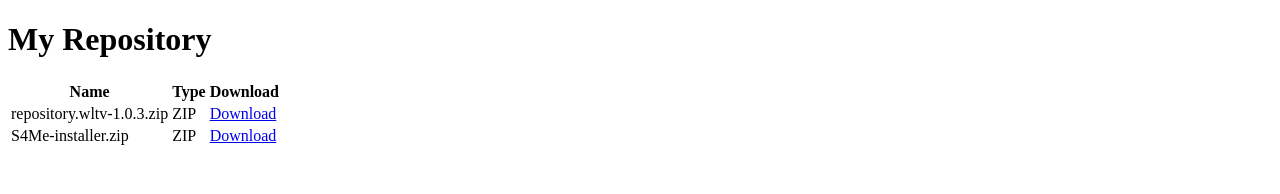
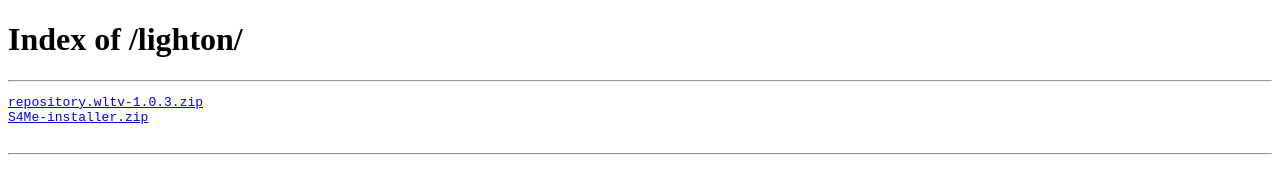
Before and after one commit to kaiossyt/lighton, a plain HTML site: page index.html in a window 1280 px wide. Drawn offline with Linux system fonts and the light colour scheme.

Commit message:
changed some shit

```diff
--- a/index.html
+++ b/index.html
@@ -1,27 +1,17 @@
 <!DOCTYPE html>
-<html>
+<html lang="en">
 <head>
-    <meta charset="UTF-8">
-    <title>My Repository</title>
+  <meta charset="UTF-8">
+  <meta name="viewport" content="width=device-width, initial-scale=1">
+  <title>Index of /lighton/</title>
 </head>
 <body>
-    <h1>My Repository</h1>
-    <table>
-        <tr>
-            <th>Name</th>
-            <th>Type</th>
-            <th>Download</th>
-        </tr>
-        <tr>
-            <td>repository.wltv-1.0.3.zip</td>
-            <td>ZIP</td>
-            <td><a href="repository.wltv-1.0.3.zip">Download</a></td>
-        </tr>
-        <tr>
-            <td>S4Me-installer.zip</td>
-            <td>ZIP</td>
-            <td><a href="S4Me-installer.zip">Download</a></td>
-        </tr>
-    </table>
+  <h1>Index of /lighton/</h1>
+  <hr>
+  <pre>
+<a href="repository.wltv-1.0.3.zip">repository.wltv-1.0.3.zip</a>
+<a href="S4Me-installer.zip">S4Me-installer.zip</a>
+  </pre>
+  <hr>
 </body>
 </html>
```
